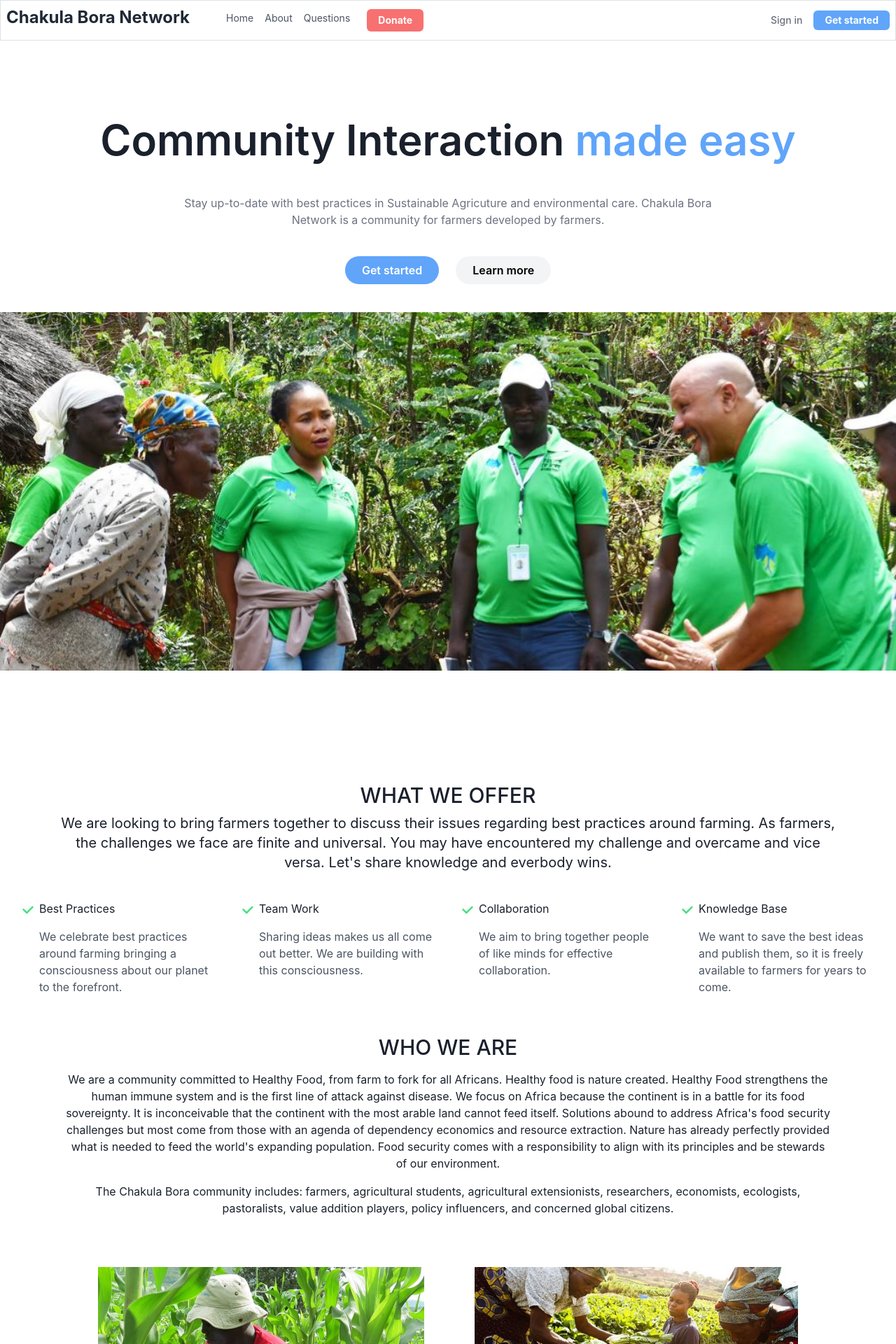
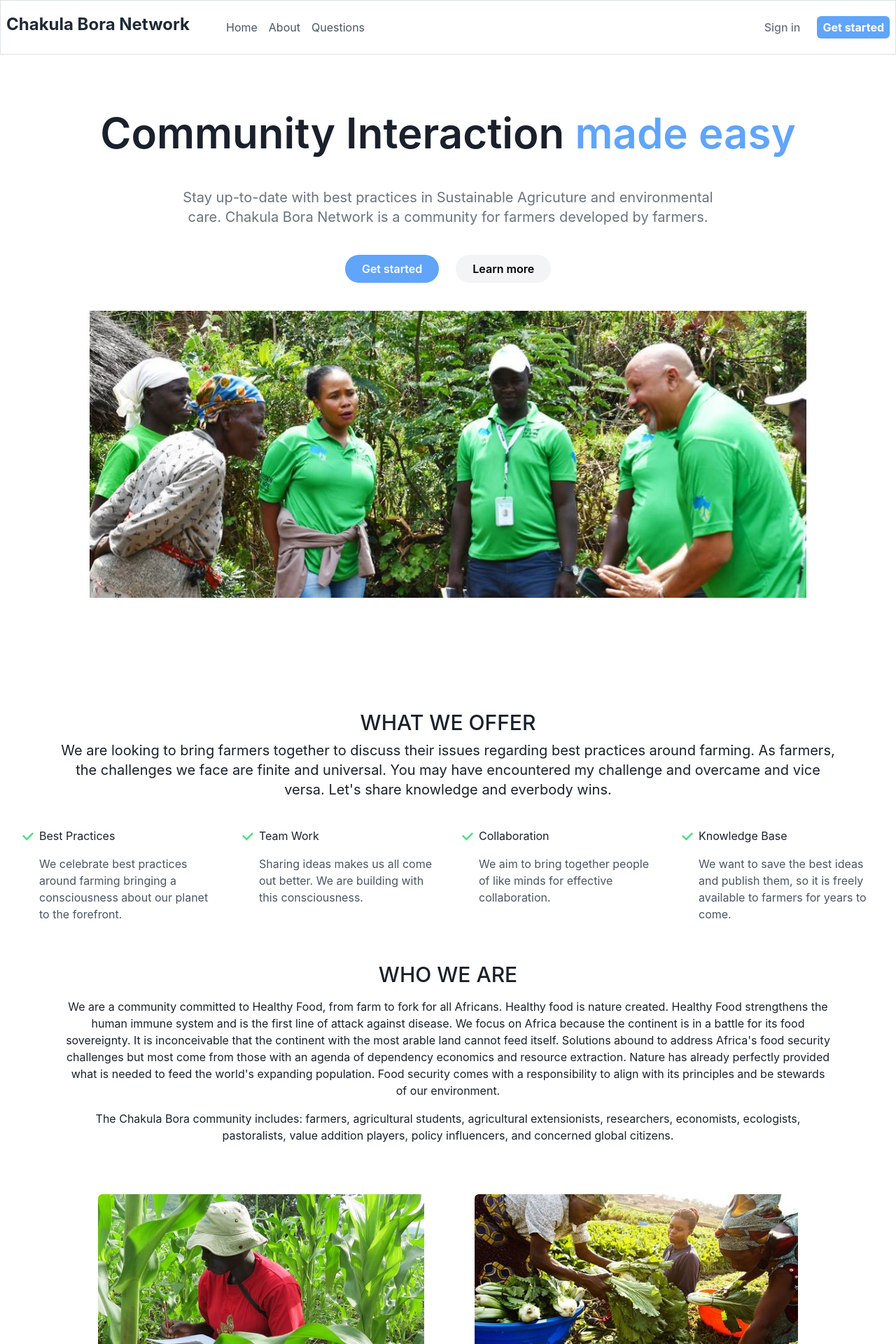
Before and after one commit to uchman005/chakulabora, a Next.js app: page / in a window 1280 px wide. Shown: the top 1920 px of the page at 70% size. Built offline with nearby package versions, Linux system fonts and the light colour scheme.

Commit message:
Ui update

```diff
--- a/src/components/About.tsx
+++ b/src/components/About.tsx
@@ -1,7 +1,7 @@
 import Link from 'next/link';
 export default function About() {
   return (
-    <div className='max-w-7xl'>
+    <div className='max-w-7xl mt-5'>
       <div className="text-center flex flex-col justify-center items-center py-20 md:py-28 space-y-8 md:space-y-10">
 
         <h1 className="font-semibold text-3xl sm:text-4xl md:text-6xl leading-110 font-bold">
--- a/src/components/Contact.tsx
+++ b/src/components/Contact.tsx
@@ -81,7 +81,7 @@ export default function Contact() {
             })
     }
     return (
-        <div className='flex flex-col md:flex-row gap-3 items-center justify-center my-[7%] mx-[7%] px-[3%]' >
+        <div className='flex flex-col md:flex-row gap-3 items-center justify-center my-[12%] mx-[7%] px-[3%]' >
             <div className='flex-1 md:text-2xl lg:text-4xl'>
                 Get in touch with us
             </div>
--- a/src/components/Features.tsx
+++ b/src/components/Features.tsx
@@ -64,7 +64,7 @@ export default function Features() {
       <div className="flex my-5 justify-center w-full">
         <div className="flex flex-col lg:flex-row justify-center w-[85%] gap-4">
           <section className="flex flex-col items-center justify-center gap-3 p-4">
-            <Image src="/chak1.jpeg" className="w-full" width={420} height={250} alt="Young African man on his corn field" loading={"lazy"} title="Organic agriculture" />
+            <Image src="/chak1.jpeg" className="w-full object-contain rounded-md" width={420} height={250} alt="Young African man on his corn field" loading={"lazy"} title="Organic agriculture" />
             <h2>Chakula Bora</h2>
             <p>
               The Chakula Bora Digital Network is an integrated learning management system designed to grow a knowledge ecosystem through a collaborative pedagogical model and with participatory learning. The platform combines professional and academic content with medium and small-holder {"farmer's"} local, experiential knowledge in multiple formats and languages.
@@ -77,7 +77,7 @@ export default function Features() {
             </p>
           </section>
           <section className="flex flex-col items-center gap-3 p-4">
-            <Image src="/chak2.jpeg" className="w-full" width={465} height={235} alt="Women working on a vegetable field" loading={"lazy"} title="Organic agriculture" />
+            <Image src="/chak2.jpeg" className="w-full object-contain rounded-md" width={465} height={235} alt="Women working on a vegetable field" loading={"lazy"} title="Organic agriculture" />
             <h2>Triple P</h2>
             <p>
               We are grounded in the 3Ps: Planet + People = Productivity.  We anticipate our collaborations with you will give rise to innovations, actions, resources, and policies which affirm the principles of food sovereignty, agroecological balance, restored biodiversity and strengthened economies for the {"world's"} most impoverished of communities, both rural and urban.
--- a/src/components/Hero.tsx
+++ b/src/components/Hero.tsx
@@ -3,7 +3,7 @@ import Link from 'next/link';
 import Image from 'next/image';
 export default function Hero() {
   return (
-    <div className='max-w-full'>
+    <div className='max-w-full mt-5'>
       <div className="text-center flex flex-col justify-center w-full items-center py-20 md:py-28 space-y-8 md:space-y-10">
 
         <h1 className="font-semibold text-3xl sm:text-4xl md:text-6xl leading-110 font-bold">
@@ -12,7 +12,7 @@ export default function Hero() {
             made easy
           </span>
         </h1>
-        <p className='text-gray-500 max-w-3xl'>
+        <p className='text-gray-500 text-xl max-w-3xl'>
           Stay up-to-date with best practices in Sustainable Agricuture and
           environmental care.
           Chakula Bora Network is a community for farmers developed by farmers.
@@ -44,6 +44,7 @@ const Illustration = (props: IconProps) => {
       width={3000}
       height={3000}
       loading='lazy'
+      className='w-[80%] mx-auto'
     />
   );
 };
--- a/src/components/Navbar.tsx
+++ b/src/components/Navbar.tsx
@@ -18,14 +18,14 @@ export default function Navbar() {
   const { isOpen, onToggle } = useDisclosure();
 
   return (
-    <div className=''>
+    <div className='fixed top-0 rigth-0 left-0 w-full'>
       <div className='bg-white dark:bg-gray-800 text-gray-600 dark:text-white border border-gray-200 dark:border-gray-900 py-2 px-2 justify-center flex items-center w-full'>
         <div className="lg:hidden mr-4 md:flex-none ml-[-1px]">
-          <button onClick={onToggle} aria-label={'Toggle Navigation'} className='text-gray-600'>
-            {isOpen ? <CloseIcon w={3} h={3} /> : <HamburgerIcon w={5} h={5} />}
+          <button onClick={onToggle} aria-label={'Toggle Navigation'} className='text-gray-600 transition-all duration-300'>
+            {isOpen ? <CloseIcon w={3} h={3} className='rotate-90' /> : <HamburgerIcon w={5} h={5} />}
           </button>
         </div>
-        <div className="flex flex-1 justify-center md:justify-start">
+        <div className="flex flex-1 justify-center md:justify-start items-center">
           <h1 className={`text-2xl font-bold ${useBreakpointValue({ base: 'text-center', md: 'text-left' })} ${useColorModeValue('text-gray-800', 'text-white')}`}>
             Chakula Bora Network
           </h1>
@@ -34,11 +34,11 @@ export default function Navbar() {
           </div>
         </div>
 
-        <div className="flex flex-1 justify-end md:flex-none md:justify-end">
-          <NextLink href="/auth/signin" className="font-medium text-sm mt-1 text-gray-500 hover:text-gray-900">
+        <div className="flex flex-1 justify-end md:flex-none md:justify-end gap-2">
+          <NextLink href="/auth/signin" className="font-medium text-md mt-1 text-gray-500 hover:text-gray-900">
             Sign in
           </NextLink>
-          <NextLink href="/auth/signup" className="inline-flex text-sm items-center justify-center lg:px-4 py-1 lg:py-2 lg:ml-4 ml-1 font-bold text-white bg-blue-400 rounded hover:bg-blue-300">
+          <NextLink href="/auth/signup" className="inline-flex text-md items-center justify-center px-2 lg:px-4 py-1 lg:py-2 lg:ml-4 ml-1 font-bold text-white bg-blue-400 rounded hover:bg-blue-300">
             Get started
           </NextLink>
         </div>
@@ -56,13 +56,13 @@ const DesktopNav = () => {
   const linkHoverColor = useColorModeValue('text-gray-800', 'white');
   // const [sublink, setSublink] = useState(true);
   return (
-    <div className='flex flex-row p-1'>
+    <div className='flex flex-row p-1 h-[60px] items-center'>
       {NAV_ITEMS.map((navItem) => (
         <div key={navItem.label}>
           <Popover>
             <PopoverTrigger>
               <NextLink
-                className={`p-2 text-sm text-semibold ${linkColor} hover:${linkHoverColor}`}
+                className={`p-2 text-md text-semibold ${linkColor} hover:${linkHoverColor}`}
                 href={navItem.href ?? '#'}
               >
                 {navItem.label}
@@ -70,7 +70,7 @@ const DesktopNav = () => {
             </PopoverTrigger>
 
             {navItem.children && (
-              <div className="shadow-xl bg-white rounded-xl p-4 min-w-sm hidden">
+              <div className="shadow-xl bg-white rounded-xl p-4 min-w-md hidden">
                 <div className='flex flex-col'>
                   {navItem.children.map((child) => (
                     <DesktopSubNav key={child.label} {...child} />
@@ -82,7 +82,7 @@ const DesktopNav = () => {
         </div>
       ))}
 
-      <NextLink href="https://www.paypal.com/donate/?hosted_button_id=TRAK8ZMG52U6S" className="inline-flex text-sm items-center justify-center lg:px-4 py-1 lg:py-2 lg:ml-4 mr-1 font-bold text-white bg-red-400 rounded hover:bg-red-300">Donate</NextLink>
+      {/* <NextLink href="https://www.paypal.com/donate/?hosted_button_id=TRAK8ZMG52U6S" className="inline-flex text-sm items-center justify-center lg:px-4 py-1 lg:py-2 lg:ml-4 mr-1 font-bold text-white bg-red-400 rounded hover:bg-red-300">Donate</NextLink> */}
     </div>
   );
 };
@@ -114,7 +114,7 @@ const MobileNav = () => {
       {NAV_ITEMS.map((navItem) => (
         <MobileNavItem key={navItem.label} {...navItem} />
       ))}
-      <NextLink href="https://www.paypal.com/donate/?hosted_button_id=TRAK8ZMG52U6S" className="inline-flex text-sm items-center justify-center lg:px-4 py-1 lg:py-2 lg:ml-4 mr-1 font-bold text-white bg-red-400 rounded hover:bg-red-300">Donate</NextLink>
+      {/* <NextLink href="https://www.paypal.com/donate/?hosted_button_id=TRAK8ZMG52U6S" className="inline-flex text-sm items-center justify-center lg:px-4 py-1 lg:py-2 lg:ml-4 mr-1 font-bold text-white bg-red-400 rounded hover:bg-red-300">Donate</NextLink> */}
     </div>
   );
 };
--- a/src/pages/coc.tsx
+++ b/src/pages/coc.tsx
@@ -29,7 +29,7 @@ export default function Coc() {
       </Head>
 
       <Navbar />
-      <div className='max-w-7xl'>
+      <div className='max-w-7xl px-2 mx-auto mt-5'>
         <div className="text-center flex flex-col justify-center items-center py-20 md:py-28 space-y-8 md:space-y-10">
 
           <h1>Chakula Bora Network Engagement & Community{' '}
@@ -37,7 +37,7 @@ export default function Coc() {
               Code of Conduct
             </span>
           </h1>
-          <ul>
+          <ul className='text-xl'>
             <li>Treat all users and colleagues fairly and equally. Stimulate conversation, be respectful of {"others'"} views, and refrain from personal attacks.</li>
             <li>Respect legitimate intellectual property rights, do not plagiarize work, and give credit to the originators of ideas.</li>
             <li>{"Don't"} share the posts of others without permission.</li>
--- a/src/pages/legal.tsx
+++ b/src/pages/legal.tsx
@@ -8,8 +8,8 @@ export default function Legal() {
                 <title>Chakula bora | Legal</title>
             </Head>
             <Navbar />
-            <div className='max-w-7xl'>
-                <div className="text-center flex flex-col justify-center items-center py-20 md:py-28 space-y-8 md:space-y-10">
+            <div className='max-w-7xl mt-5 text-lg'>
+                <div className="text-center flex flex-col justify-center items-center pt-5 md:py-28 space-y-8 md:space-y-10">
                     <h1 className="font-semibold text-3xl sm:text-4xl md:text-6xl leading-110 font-bold">Legal{' '}
                         <span className='text-blue-400'>
                             Notice
@@ -34,7 +34,7 @@ export default function Legal() {
                         access to any user who does not abide by these guidelines.
                     </span>
                 </div>
-                <div className="text-center flex flex-col justify-center items-center py-20 md:py-28 space-y-8 md:space-y-10">
+                <div className="text-center flex flex-col justify-center items-center pt-2 pb-10 md:py-28 space-y-8 md:space-y-10">
                     <h1 className="font-semibold text-3xl sm:text-4xl md:text-6xl leading-110 font-bold">Limitations of {' '}
                         <span className='text-blue-400'>
                             Liability
--- a/src/pages/lostdonor.tsx
+++ b/src/pages/lostdonor.tsx
@@ -30,7 +30,7 @@ export default function Coc() {
       </Head>
 
       <Navbar />
-      <div className='max-w-7xl flex flex-col justify-between items-center h-[92vh]'>
+      <div className='max-w-7xl flex flex-col justify-between items-center'>
         <div className="text-center flex flex-col justify-center items-center py-20 md:py-28 space-y-8 md:space-y-10">
 
           <h1 className="text-blue-400 text-3xl md:text-4xl sm:text-3xl lg:text-6xl">
@@ -40,11 +40,11 @@ export default function Coc() {
             We are sorry to see you go.
           </p>
           <p>
-            If you have any questions or concerns, please feel free to contact us at <Link href="mailto:admin@passionofhope.org">admin@passionofhope.org</Link>.
+            If you have any questions or concerns, please feel free to contact us at <Link href="mailto:admin@passionofhope.org" className="text-blue-500">admin@passionofhope.org</Link>
           </p>
         </div>
+      </div>
         <Footer />
-      </div>
     </>
   )
 
--- a/src/pages/privacy.tsx
+++ b/src/pages/privacy.tsx
@@ -30,8 +30,8 @@ export default function Privacy() {
             </Head>
             <Navbar />
             <main className='max-w-4xl mx-auto'>
-                <div className="text-center flex flex-col justify-center items-center py-20 md:py-28 space-y-8 md:space-y-10">
-                    <h1 className="font-semibold text-3xl sm:text-4xl md:text-6xl leading-110 font-bold" >Privacy Policy</h1>
+                <div className="text-center flex flex-col justify-center items-center py-20 md:py-28 space-y-8 md:space-y-10 text-lg">
+                    <h1 className="font-semibold text-3xl sm:text-4xl md:text-6xl leading-110 font-bold" >Privacy <span className='text-blue-400'>Policy</span></h1>
                     <section>
                         <h2 className="font-semibold text-2xl sm:text-4xl md:text-4xl">Introduction</h2>
                         <p>
```
